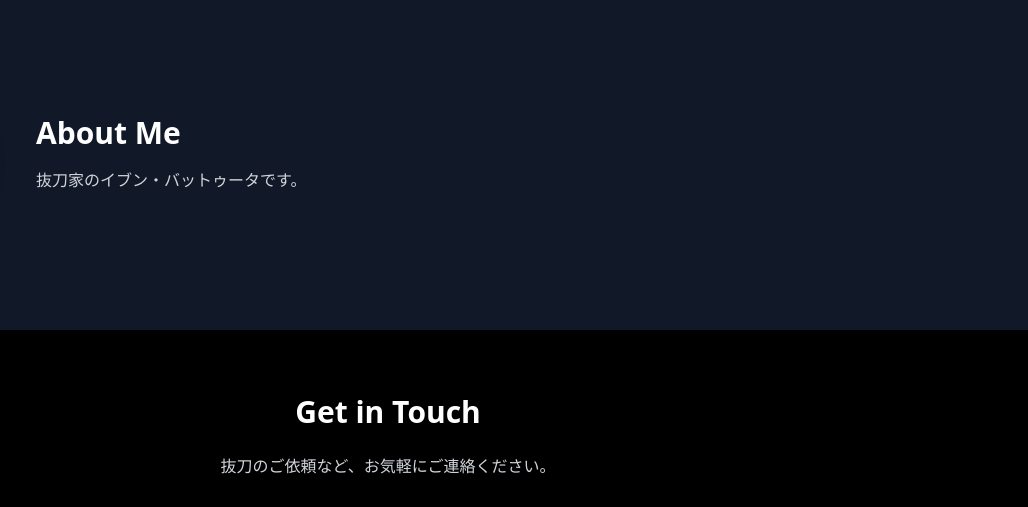
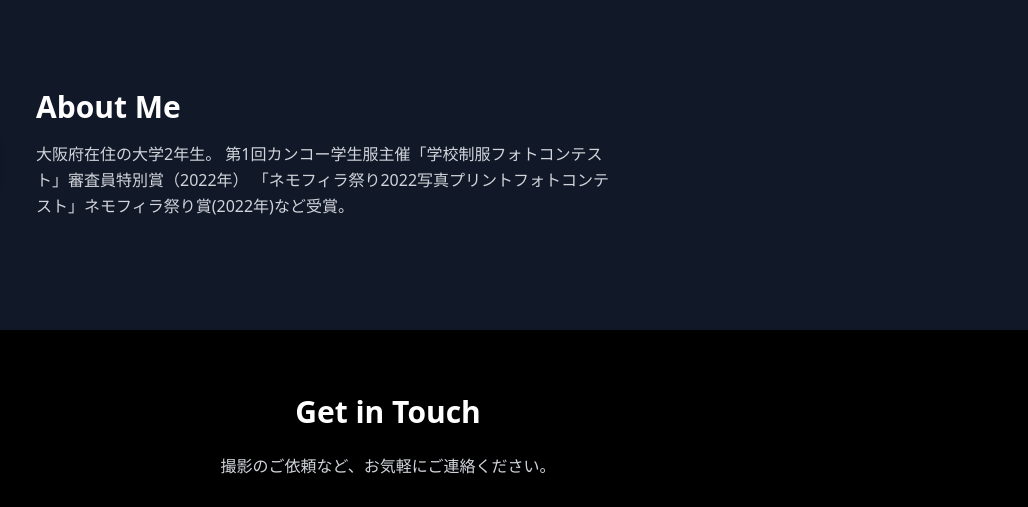
Before and after one commit to hinamutsu/kazu-portfolio, a plain HTML site: page index.html in a window 1280 px wide. Shown: the part 1421-1928 px from the top of the page, 252-1280 px from the left. Drawn offline with nearby package versions, Linux system fonts and the light colour scheme.

Commit message:
Update index.html

```diff
--- a/index.html
+++ b/index.html
@@ -78,7 +78,10 @@
       <div class="max-w-xl">
         <h3 class="text-3xl font-bold mb-4">About Me</h3>
         <p class="text-gray-300 leading-relaxed">
-          抜刀家のイブン・バットゥータです。
+          大阪府在住の大学2年生。
+          第1回カンコー学生服主催「学校制服フォトコンテスト」審査員特別賞（2022年）
+          「ネモフィラ祭り2022写真プリントフォトコンテスト」ネモフィラ祭り賞(2022年)など受賞。
+
         </p>
       </div>
     </div>
@@ -88,7 +91,7 @@
   <section id="contact" class="py-16">
     <div class="container mx-auto px-6 text-center">
       <h3 class="text-3xl font-bold mb-6">Get in Touch</h3>
-      <p class="text-gray-300 mb-8">抜刀のご依頼など、お気軽にご連絡ください。</p>
+      <p class="text-gray-300 mb-8">撮影のご依頼など、お気軽にご連絡ください。</p>
       <!-- noteアカウントボタンに変更 -->
       <a href="https://note.com/what_is_art_19" target="_blank" rel="noopener noreferrer" class="inline-block px-8 py-4 bg-teal-500 hover:bg-teal-600 text-black font-semibold rounded-full transition">
         noteで見る
```
